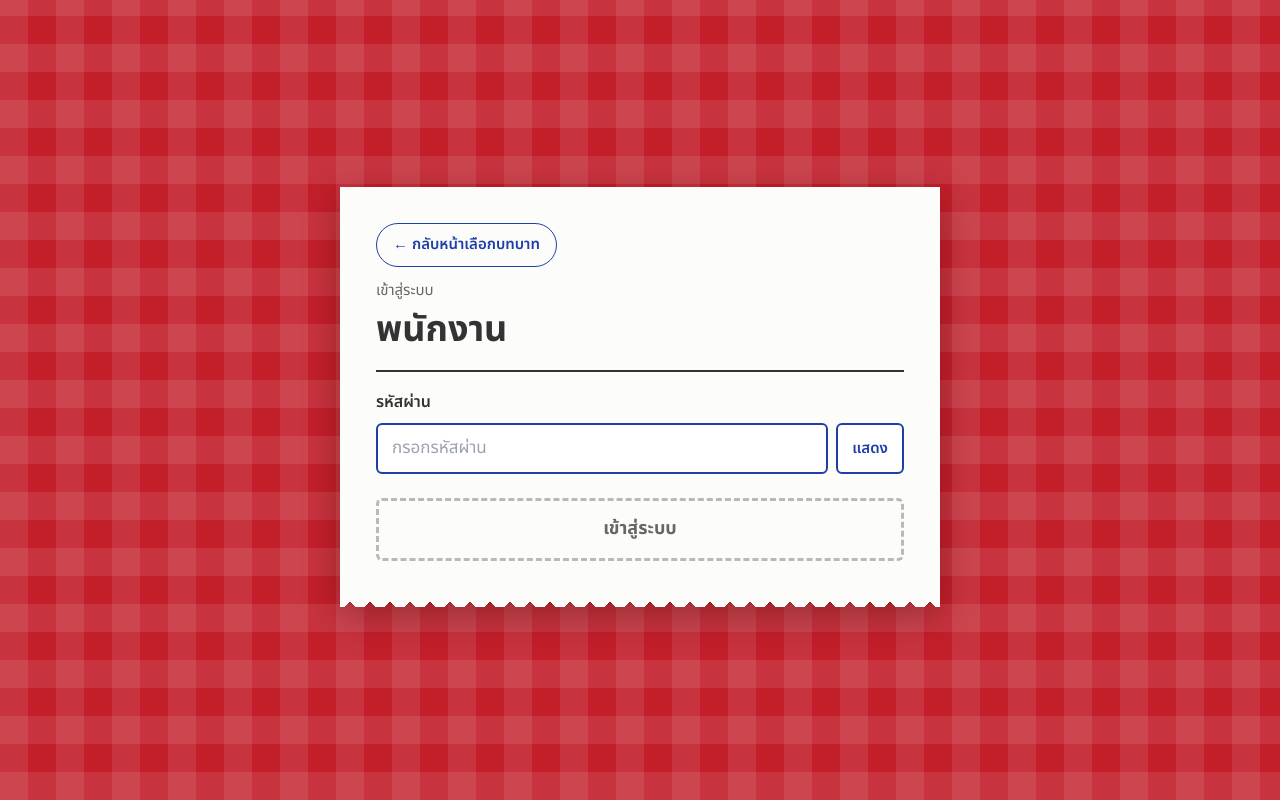
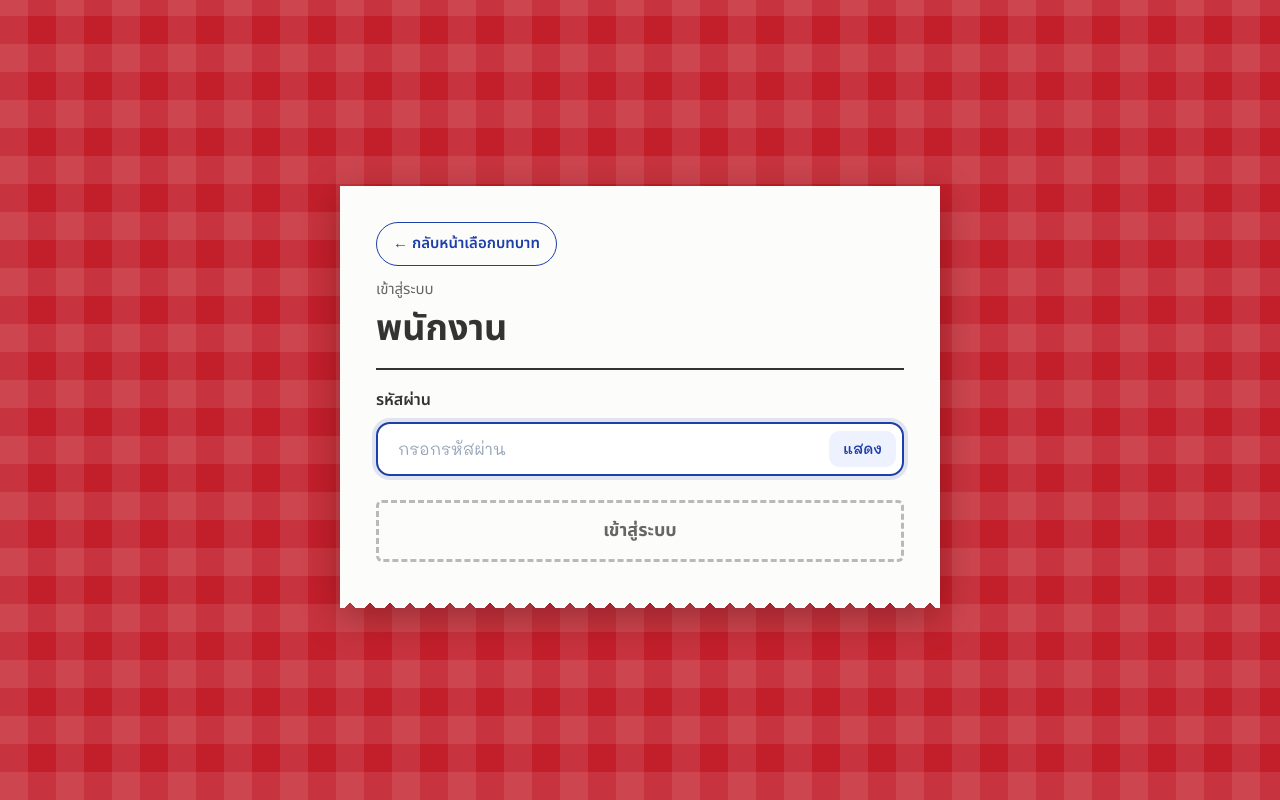
Before and after one commit to paraweekeawpardit-coder/WEB, a React (Vite) app: page /login in a window 1280 px wide. Built offline with nearby package versions, Linux system fonts and the light colour scheme; no server answers.

Commit message:
Update styles for password input row and button
Refactor password input styles for improved layout and aesthetics.

```diff
--- a/src/App.css
+++ b/src/App.css
@@ -289,47 +289,58 @@ body {
 
 .password-input-row {
   display: flex;
-  gap: 8px;
-  align-items: stretch;
+  align-items: center;
+  gap: 6px;
+  padding: 5px 6px 5px 16px;
+  background: #f8faff;
+  border: 2px solid #cbd5e1;
+  border-radius: 14px;
+  transition: border-color 0.18s ease, box-shadow 0.18s ease, background-color 0.18s ease;
+}
+
+.password-input-row:focus-within {
+  background: #ffffff;
+  border-color: var(--ink);
+  box-shadow: 0 0 0 4px rgba(30, 63, 168, 0.12);
 }
 
 .password-input-row input {
   flex: 1;
   min-width: 0;
-  padding: 10px 14px;
-  font-family: inherit;
-  font-size: 1.0625rem;
+  padding: 7px 4px;
+  font-family: 'Mali', 'Noto Sans Thai', sans-serif;
+  font-size: 1rem;
   color: var(--print);
-  background: #fff;
-  border: 2px solid var(--rule);
-  border-radius: 6px;
-  transition: border-color 0.15s;
+  background: transparent;
+  border: none;
 }
 
 .password-input-row input::placeholder {
-  color: #9ca3af;
+  color: #94a3b8;
+  font-family: 'Mali', 'Noto Sans Thai', sans-serif;
 }
 
 .password-input-row input:focus {
   outline: none;
-  border-color: var(--ink);
 }
 
 .toggle-pass-btn {
-  padding: 0 14px;
-  font-family: inherit;
-  font-size: 0.9375rem;
+  padding: 7px 14px;
+  font-family: 'Mali', 'Noto Sans Thai', sans-serif;
+  font-size: 0.875rem;
   font-weight: 600;
   color: var(--ink);
-  background: #fff;
-  border: 2px solid var(--ink);
-  border-radius: 6px;
+  background: #eef2ff;
+  border: none;
+  border-radius: 10px;
   cursor: pointer;
   white-space: nowrap;
+  transition: background-color 0.15s ease, color 0.15s ease;
 }
 
 .toggle-pass-btn:hover {
-  background: #eff6ff;
+  background: var(--ink);
+  color: #ffffff;
 }
 
 .field-error {
```
